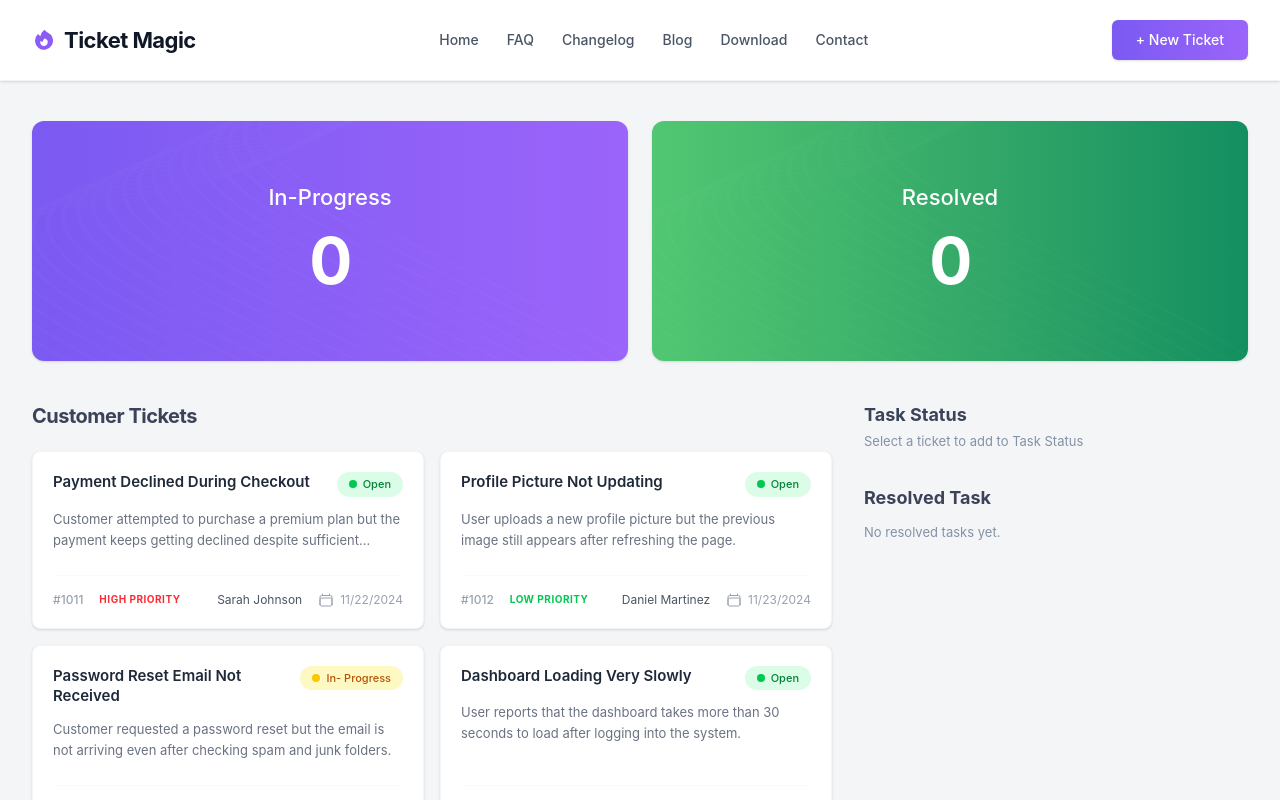
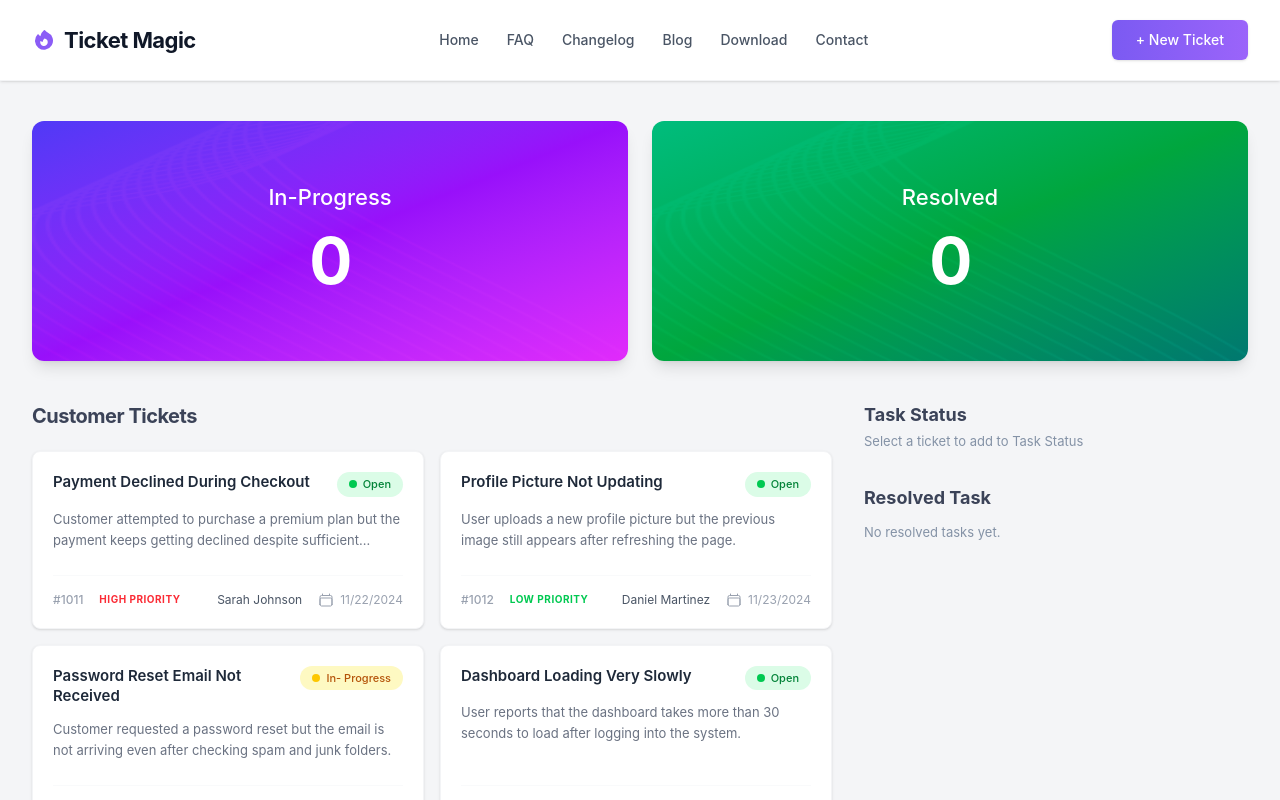
Before and after one commit to tahmeed-35/smart-ticketing-magic, a React (Vite) app: page / in a window 1280 px wide. Shown: the top 800 px of the page. Built offline with nearby package versions, Linux system fonts and the light colour scheme.

Commit message:
Alhamdulillah, done fully

```diff
--- a/src/components/Banner.jsx
+++ b/src/components/Banner.jsx
@@ -1,14 +1,15 @@
 import React from 'react';
+import vector1 from '../assets/vector1.png';
 
 export default function Banner({ inProgressCount = 0, resolvedCount = 0 }) {
     return (
         <div className="w-full mb-10">
             <div className="grid grid-cols-1 md:grid-cols-2 gap-6">
-                <div className="relative overflow-hidden rounded-xl bg-gradient-to-r from-[#7B5AF2] to-[#9B64FA] p-10 text-center text-white shadow-sm flex flex-col items-center justify-center min-h-[240px]">
+                <div className="relative overflow-hidden rounded-xl bg-gradient-to-br from-indigo-600 via-purple-600 to-fuchsia-500 p-10 text-center text-white shadow-lg flex flex-col items-center justify-center min-h-[240px]">
                     <div
-                        className="absolute inset-0 opacity-20"
+                        className="absolute inset-0 opacity-60 mix-blend-overlay"
                         style={{
-                            backgroundImage: `url('/src/assets/vector1.png')`,
+                            backgroundImage: `url(${vector1})`,
                             backgroundSize: '100% 100%',
                             backgroundPosition: 'center',
                             backgroundRepeat: 'no-repeat'
@@ -24,11 +25,11 @@ export default function Banner({ inProgressCount = 0, resolvedCount = 0 }) {
                     </span>
                 </div>
 
-                <div className="relative overflow-hidden rounded-xl bg-gradient-to-r from-[#51C772] to-[#128F60] p-10 text-center text-white shadow-sm flex flex-col items-center justify-center min-h-[240px]">
+                <div className="relative overflow-hidden rounded-xl bg-gradient-to-br from-emerald-500 via-green-600 to-teal-700 p-10 text-center text-white shadow-lg flex flex-col items-center justify-center min-h-[240px]">
                     <div
-                        className="absolute inset-0 opacity-20"
+                        className="absolute inset-0 opacity-60 mix-blend-overlay"
                         style={{
-                            backgroundImage: `url('/src/assets/vector1.png')`,
+                            backgroundImage: `url(${vector1})`,
                             backgroundSize: '100% 100%',
                             backgroundPosition: 'center',
                             backgroundRepeat: 'no-repeat'
```
